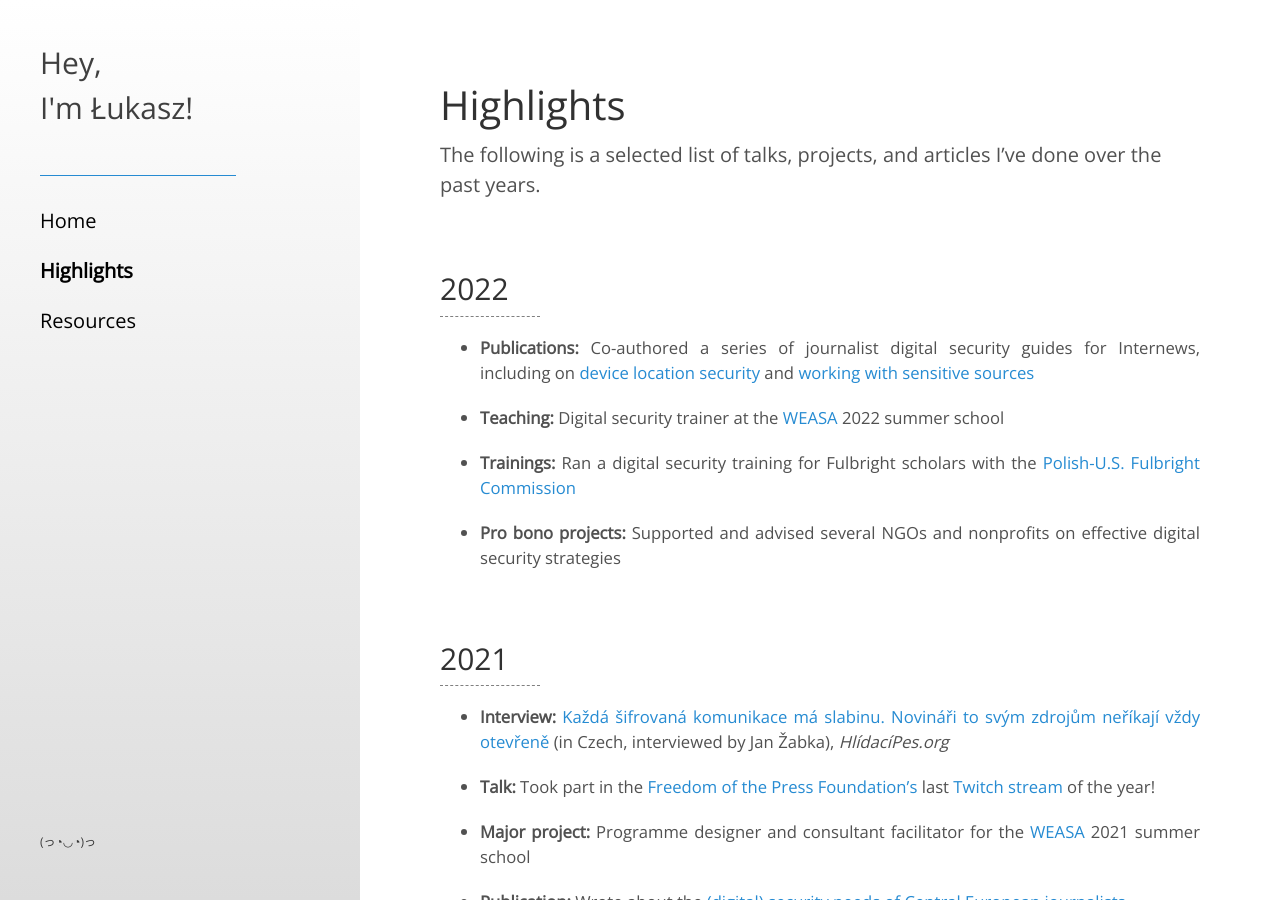
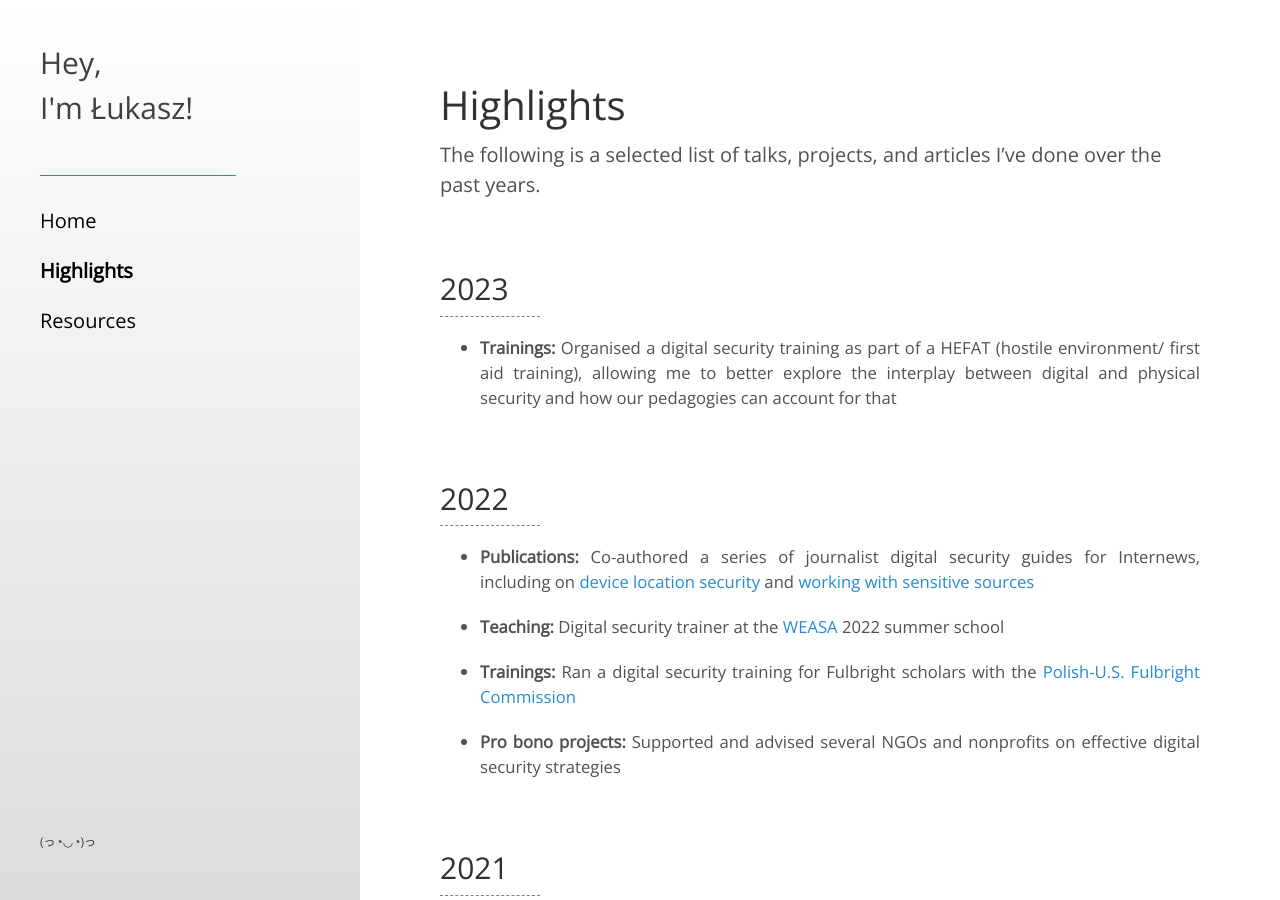
Before and after one commit to lukasz-a-krol/lukasz-a-krol.github.io, a Jekyll site: the page built from highlights.md, in a window 1280 px wide and 900 px high. Built offline with Jekyll 4.4.1, drawn with Linux system fonts in a browser that asks for light colours.

Commit message:
updating highlights

```diff
--- a/highlights.md
+++ b/highlights.md
@@ -8,6 +8,14 @@ permalink: /highlights/
 
 
 The following is a selected list of talks, projects, and articles I've done over the past years.
+
+
+&nbsp;
+&nbsp;
+
+<h2 class = "year">2023</h2>
+
+* <b>Trainings:</b> Organised a digital security training as part of a HEFAT (hostile environment/ first aid training), allowing me to better explore the interplay between digital and physical security and how our pedagogies can account for that
 
 &nbsp;
 &nbsp;
```
Also changed, not shown: 1 other file.
